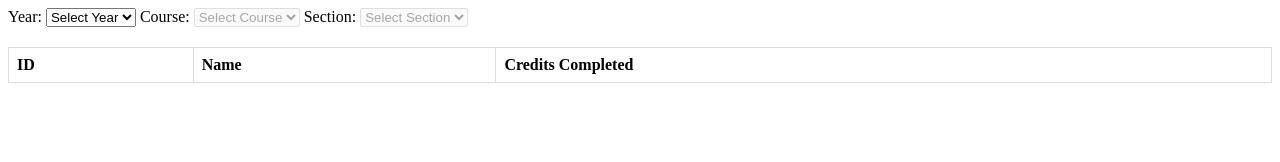
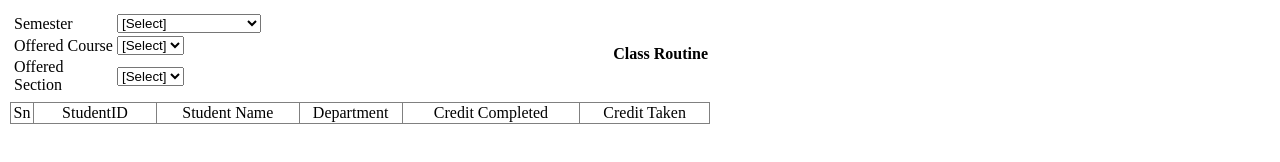
Before and after one commit to Unknown1bot/pettiness-dexterous-plentiful-genetics-unseated-multitask-morality-unblessed-ooze-scribing-chariot, a plain HTML site: page index.html in a window 1280 px wide. Drawn offline with Linux system fonts and the light colour scheme.

Commit message:
Update index.html

```diff
--- a/index.html
+++ b/index.html
@@ -1,152 +1,246 @@
 <!DOCTYPE html>
-<html lang="en">
+<html>
   <head>
-  <meta charset="UTF-8">
-  <meta name="viewport" content="width=device-width, initial-scale=1.0">
-  <title>Student Details</title>
-  <style>
-    table {
-      border-collapse: collapse;
-      width: 100%;
-      margin-top: 20px;
-    }
-    th, td {
-      border: 1px solid #ddd;
-      padding: 8px;
-      text-align: left;
-    }
-  </style>
+    <title>Print Student List</title>
   </head>
   <body>
-
-  <label for="year">Year:</label>
-  <select id="year" onchange="updateDropdowns()">
-    <option value="" disabled selected>Select Year</option>
-    <!-- Years will be dynamically added here -->
+    <form name="form1" method="post" action="#" id="form1">
+      <div>
+        <div>
+          <table id="Table1" cellspacing="1" cellpadding="1" width="700" border="0">
+            <tbody>
+              <tr>
+                <td>
+                  <table id="Table3" cellspacing="1" cellpadding="1" width="100%" border="0">
+                    <tbody>
+                      <tr>
+                        <td>
+                          <table id="Table5" cellspacing="1" cellpadding="1" width="100%" border="0">
+                            <tbody>
+                              <tr>
+                                <td width="100"> Semester </td>
+                                <td>
+                                  <select name="drpSemester" id="drpSemester" class="FlatDropDown" onchange="updateOfferedCourses()">
+                                    <option value="0">[Select]</option>
+                                    <option value="769">2021-2022, Spring</option>
+                                    <option value="770">2021-2022, Summer</option>
+                                    <option value="771">2022-2023, Fall</option>
                                   </select>
-
-  <label for="course">Course:</label>
-  <select id="course" onchange="updateSections()" disabled>
-    <option value="" disabled selected>Select Course</option>
-    <!-- Courses will be dynamically added here -->
+                                </td>
+                              </tr>
+                              <tr>
+                                <td width="100"> Offered Course </td>
+                                <td>
+                                  <select name="ddlOfferedCourse" id="ddlOfferedCourse" class="FlatDropDown" onchange="updateOfferedSections()">
+                                    <option value="0">[Select]</option>
                                   </select>
-
-  <label for="section">Section:</label>
-  <select id="section" onchange="updateTable()" disabled>
-    <option value="" disabled selected>Select Section</option>
-    <!-- Sections will be dynamically added here -->
+                                </td>
+                              </tr>
+                              <tr>
+                                <td> Offered Section </td>
+                                <td>
+                                  <select name="ddlOfferedSection" id="ddlOfferedSection" class="FlatDropDown" onchange="updateClassRoutineAndStudentData()">
+                                    <option value="0">[Select]</option>
                                   </select>
-
-  <table id="studentTable">
-    <thead>
-      <tr>
-        <th>ID</th>
-        <th>Name</th>
-        <th>Credits Completed</th>
+                                </td>
                               </tr>
-    </thead>
-    <tbody id="tableBody">
-      <!-- Student details will be dynamically added here -->
                             </tbody>
                           </table>
-
+                        </td>
+                        <td align="right">
+                          <strong>Class Routine</strong>
+                          <br>
+                          <table class="DataGrid" cellspacing="0" rules="all" border="1" id="grdRoutine" style="border-collapse:collapse;">
+                            <tbody>
+                              <!-- Class routine will be dynamically updated here -->
+                            </tbody>
+                          </table>
+                        </td>
+                      </tr>
+                    </tbody>
+                  </table>
+                </td>
+              </tr>
+              <tr></tr>
+              <tr>
+                <td>
+                  <table class="DataGrid" cellspacing="0" rules="all" border="1" id="grdStudentList" style="width:700px;border-collapse:collapse;">
+                    <tbody>
+                      <tr class="DataGridHeader">
+                        <td align="center" style="width:20px;">Sn</td>
+                        <td align="center" style="width:120px;">StudentID</td>
+                        <td align="center">Student Name</td>
+                        <td align="center" style="width:100px;">Department</td>
+                        <td align="center">Credit Completed</td>
+                        <td align="center">Credit Taken</td>
+                      </tr>
+                      <!-- Student data will be dynamically populated here -->
+                    </tbody>
+                  </table>
+                </td>
+              </tr>
+              <tr></tr>
+            </tbody>
+          </table>
+        </div>
+      </div>
+    </form>
     <script>
-    // Fetch JSON data from the file
-    fetch('dummy_data.json')
-      .then(response => response.json())
-      .then(data => {
-        // Store the data globally
-        window.studentData = data;
-
-        // Extract unique years from the data
-        const uniqueYears = [...new Set(data.map(student => student.year))];
-
-        // Enable year dropdown
-        const yearDropdown = document.getElementById('year');
-        yearDropdown.removeAttribute('disabled');
-
-        // Populate year dropdown
-        uniqueYears.forEach(year => {
-          const option = document.createElement('option');
-          option.value = year;
-          option.text = year;
-          yearDropdown.appendChild(option);
+      function updateClassRoutineAndStudentData() {
+        var selectedSection = document.getElementById("ddlOfferedSection").value;
+        // Check if a section is selected
+        if (selectedSection !== "0") {
+          // Assuming the JSON files are named A.json, B.json, C.json, etc.
+          var jsonFileName = selectedSection + ".json";
+          // Load class routine and student data from the JSON file
+          loadJSON(jsonFileName, function(data) {
+            if (data) {
+              if (data.routine && data.students) {
+                updateClassRoutine(data.routine); // Corrected property name
+                updateStudentData(data.students);
+              } else {
+                alert("Invalid JSON structure. Make sure your JSON file has the correct format.");
+              }
+            } else {
+              alert("Error loading JSON file: " + jsonFileName);
+            }
           });
-      })
-      .catch(error => console.error('Error fetching data:', error));
-
-    // Function to update course dropdown based on selected year
-    function updateDropdowns() {
-      const selectedYear = document.getElementById('year').value;
-      const selectedCourse = document.getElementById('course');
-      const sectionDropdown = document.getElementById('section');
-
-      // Enable course dropdown
-      selectedCourse.removeAttribute('disabled');
-
-      const courseDropdown = document.getElementById('course');
-      const uniqueCourses = [...new Set(window.studentData.filter(student => student.year == selectedYear).map(student => student.course))];
-
-      // Update course dropdown
-      courseDropdown.innerHTML = '<option value="" disabled selected>Select Course</option>';
-      uniqueCourses.forEach(course => {
-        const option = document.createElement('option');
-        option.value = course;
-        option.text = course;
-        courseDropdown.appendChild(option);
-      });
-
-      // Enable section dropdown
-      sectionDropdown.removeAttribute('disabled');
-
-      // Update sections dropdown
-      updateSections();
+        }
       }
 
-    // Function to update section dropdown based on selected course
-    function updateSections() {
-      const selectedCourse = document.getElementById('course').value;
-      const sectionDropdown = document.getElementById('section');
-
-      // Extract unique sections based on selected year and course
-      const uniqueSections = [...new Set(window.studentData.filter(student => student.course == selectedCourse).map(student => student.section))];
-
-      // Update section dropdown
-      sectionDropdown.innerHTML = '<option value="" disabled selected>Select Section</option>';
-      uniqueSections.forEach(section => {
-        const option = document.createElement('option');
-        option.value = section;
-        option.text = section;
-        sectionDropdown.appendChild(option);
+      function updateClassRoutine(classRoutine) {
+        var routineTable = document.getElementById("grdRoutine").getElementsByTagName('tbody')[0];
+        // Clear previous class routine
+        routineTable.innerHTML = '';
+        // Add dynamically fetched class routine
+        classRoutine.forEach(function(row) {
+          addClassRoutineRow(routineTable, row.day, row.time);
         });
-
-      // Update the table
-      updateTable();
       }
 
-    // Function to update the table based on selected year, course, and section
-    function updateTable() {
-      const selectedYear = document.getElementById('year').value;
-      const selectedCourse = document.getElementById('course').value;
-      const selectedSection = document.getElementById('section').value;
+      function addClassRoutineRow(table, day, time) {
+        var row = table.insertRow(table.rows.length);
+        var cell1 = row.insertCell(0);
+        var cell2 = row.insertCell(1);
+        cell1.innerHTML = day;
+        cell2.innerHTML = time;
+      }
 
-      const filteredData = window.studentData
-        .filter(student => student.year == selectedYear && student.course == selectedCourse && student.section == selectedSection);
-
-      // Update the table
-      const tableBody = document.getElementById('tableBody');
-      tableBody.innerHTML = '';
-      filteredData.forEach(student => {
-        const row = document.createElement('tr');
-        row.innerHTML = `
-          <td>${student.id}</td>
-          <td>${student.name}</td>
-          <td>${student.credits_completed}</td>
-        `;
-        tableBody.appendChild(row);
+      function updateStudentData(studentData) {
+        var studentTable = document.getElementById("grdStudentList").getElementsByTagName('tbody')[0];
+        // Clear previous student data
+        studentTable.innerHTML = '';
+        // Add dynamically fetched student data
+        studentData.forEach(function(student) {
+          addStudentDataRow(studentTable, student.Sn, student.StudentID, student.StudentName, student.Dept, student.CreditCompleted, student.CreditTaken);
         });
       }
+
+      function addStudentDataRow(table, Sn, StudentID, StudentName, Dept, CreditCompleted, CreditTaken) {
+        var row = table.insertRow(table.rows.length);
+        var cell1 = row.insertCell(0);
+        var cell2 = row.insertCell(1);
+        var cell3 = row.insertCell(2);
+        var cell4 = row.insertCell(3);
+        var cell5 = row.insertCell(4);
+        var cell6 = row.insertCell(5);
+        cell1.innerHTML = Sn;
+        cell2.innerHTML = StudentID;
+        cell3.innerHTML = StudentName;
+        cell4.innerHTML = Dept;
+        cell5.innerHTML = CreditCompleted;
+        cell6.innerHTML = CreditTaken;
+      }
+
+      function loadJSON(fileName, callback) {
+        var xhr = new XMLHttpRequest();
+        xhr.overrideMimeType("application/json");
+        xhr.open("GET", fileName, true);
+        xhr.onreadystatechange = function() {
+          if (xhr.readyState === 4) {
+            if (xhr.status == "200") {
+              var data = JSON.parse(xhr.responseText);
+              callback(data);
+            } else {
+              console.error("Error loading JSON file:", fileName);
+            }
+          }
+        };
+        xhr.send(null);
+      }
+
+      function updateOfferedCourses() {
+        var selectedSemester = document.getElementById("drpSemester").value;
+        var offeredCoursesDropdown = document.getElementById("ddlOfferedCourse");
+        // Clear previous courses
+        offeredCoursesDropdown.innerHTML = ' < option value = "0" > [Select] < /option>';
+        // Add dynamically fetched courses based on the selected semester
+        if (selectedSemester === "769") {
+          // Add courses for Spring semester
+          addCourseOption("Data Structures and Algorithms");
+          addCourseOption("Computer Networks");
+        } else if (selectedSemester === "770") {
+          // Add courses for Summer semester
+          addCourseOption("Artificial Intelligence");
+          addCourseOption("Database Management Systems");
+          addCourseOption("Software Engineering");
+        } else if (selectedSemester === "771") {
+          // Add courses for Fall semester
+          addCourseOption("Operating Systems");
+        }
+      }
+
+      function addCourseOption(courseName) {
+        var offeredCoursesDropdown = document.getElementById("ddlOfferedCourse");
+        var option = document.createElement("option");
+        option.text = courseName;
+        option.value = courseName;
+        offeredCoursesDropdown.add(option);
+      }
+
+      function updateOfferedSections() {
+        var selectedCourse = document.getElementById("ddlOfferedCourse").value;
+        var offeredSectionsDropdown = document.getElementById("ddlOfferedSection");
+        // Clear previous sections
+        offeredSectionsDropdown.innerHTML = ' < option value = "0" > [Select] < /option>';
+        // Add dynamically fetched sections based on the selected course
+        if (selectedCourse === "Data Structures and Algorithms") {
+          // Add sections for Data Structures and Algorithms
+          addSectionOption("A");
+          addSectionOption("B");
+        } else if (selectedCourse === "Computer Networks") {
+          // Add sections for Computer Networks
+          addSectionOption("A");
+          addSectionOption("B");
+        } else if (selectedCourse === "Artificial Intelligence") {
+          // Add sections for Artificial Intelligence
+          addSectionOption("A");
+          addSectionOption("B");
+          addSectionOption("C");
+        } else if (selectedCourse === "Database Management Systems") {
+          // Add sections for Database Management Systems
+          addSectionOption("A");
+          addSectionOption("B");
+          addSectionOption("C");
+        } else if (selectedCourse === "Software Engineering") {
+          // Add sections for Software Engineering
+          addSectionOption("A");
+          addSectionOption("B");
+          addSectionOption("C");
+        } else if (selectedCourse === "Operating Systems") {
+          // Add sections for Operating Systems
+          addSectionOption("A");
+          addSectionOption("B");
+        }
+      }
+
+      function addSectionOption(sectionName) {
+        var offeredSectionsDropdown = document.getElementById("ddlOfferedSection");
+        var option = document.createElement("option");
+        option.text = sectionName;
+        option.value = sectionName;
+        offeredSectionsDropdown.add(option);
+      }
     </script>
-
   </body>
 </html>
```
Lines whose indentation alone changed are shown as unchanged.
